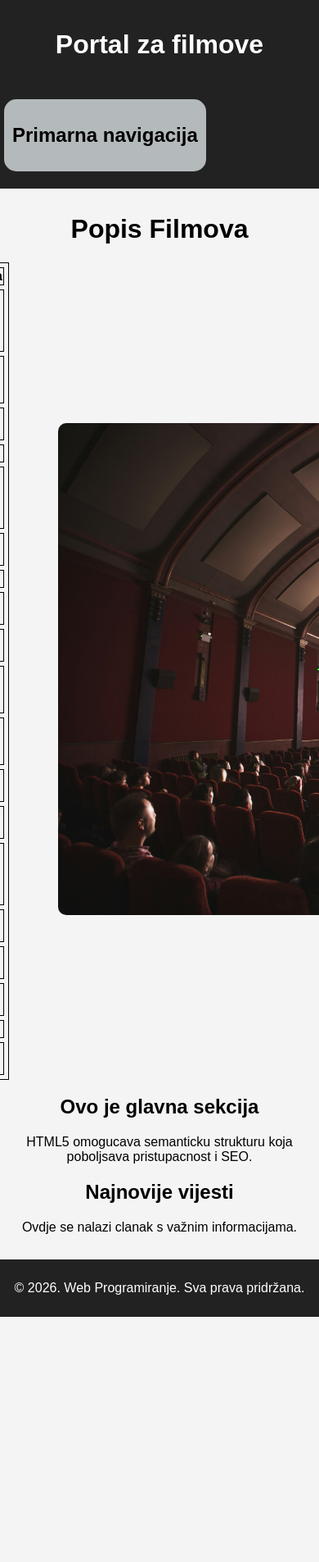
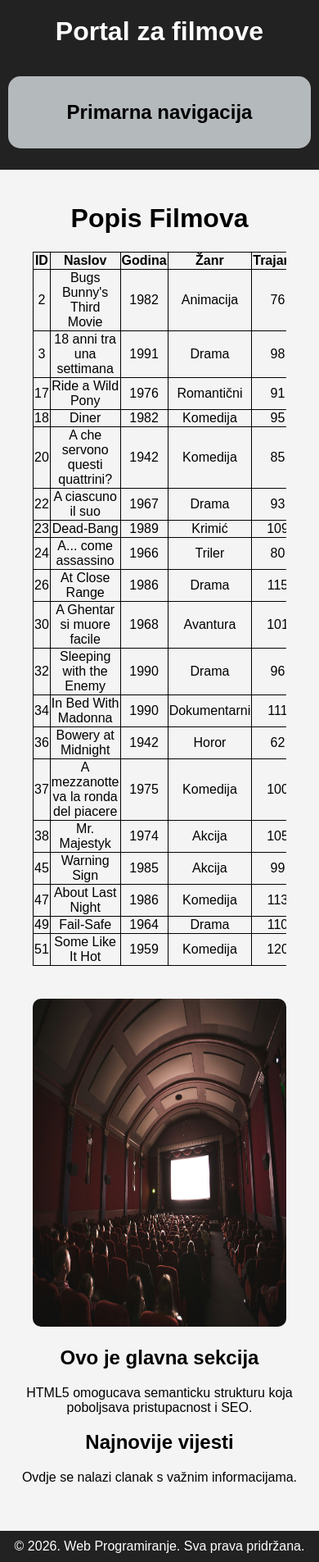
Before and after one commit to cicekl/web_programiranje-LV, a PHP site: page / in a window 390 px wide; the page is wider, and only the part inside the window is pictured. Shown: that part at 82% size. Run offline with PHP 8.4, Linux system fonts and the light colour scheme.

Commit message:
Edit files.

```diff
--- a/index.html
+++ b/index.html
@@ -17,22 +17,25 @@
 			<nav role="navigation"> <!-- dodati obilježja za ARIA-->
 				<ul>
 					<li class="dropdown">
-						<h2 id="primarna-navigacija">Primarna navigacija</h2>
+						<h2 id="primarna-navigacija" class="nav-toggle">Primarna navigacija</h2>
 						<ul class="dropdown-content"> <!-- dodati da je navigacija lijevo poravnata i da je skrivena
 							LV1: bez upotrebe javascripta -->
-							<li><a href="#">Pocetna</a></li>
-							<li><a href="#">O nama</a></li>
-							<li><a href="#">Kontakt</a></li>
+							<li><a href="index.html">Pocetna</a></li>
+							<li><a href="grafikon.html">Grafikon</a></li>
+							<li><a href="slike.html">Slike</a></li>
 						</ul>
 					</li>
 
 				</ul>
 			</nav>
 		</header>
+
+		<main>
 		<h1>Popis Filmova</h1>
 
 
 		<div class="table-img-container">
+			<div class="table-container">
 			<table>
 				<tr>
 					<th>ID</th>
@@ -63,9 +66,9 @@
 				<tr><td>49</td><td>Fail-Safe</td><td>1964</td><td>Drama</td><td>110</td><td>SAD</td><td>8.2</td></tr>
 				<tr><td>51</td><td>Some Like It Hot</td><td>1959</td><td>Komedija</td><td>120</td><td>SAD</td><td>9.1</td></tr>
 			</table>
-
+			</div>
 			<aside>
-				<img clas="img" src="/images/cinema-picture.jpg" alt="Picture of cinema" width="800" height="600">
+				<img class="img-cinema" src="/images/cinema-picture.jpg" alt="Picture of cinema" width="800" height="600">
 			</aside>
 		</div>
 
@@ -77,7 +80,7 @@
 			<h2>Najnovije vijesti</h2>
 			<p>Ovdje se nalazi clanak s važnim informacijama.</p>
 		</article>
-
+		</main>
 
 		<!--dodati odgovarajuće elemente na temelju danog zadatka: tablice, slike, tekst
 		Nepotrebno obrisati! -->
--- a/style.css
+++ b/style.css
@@ -7,11 +7,62 @@ body {
     text-align: center;
 }
 
+html, body {
+    height: 100%;
+    margin: 0;
+    padding: 0;
+    box-sizing: border-box;
+}
+
 /* Header i navigacija */
 header {
     background: #222;
     color: white;
     padding: 5px;
+}
+
+header, footer {
+    width: 100%;
+    padding: 10px 20px;
+    margin: 0;
+    box-sizing: border-box;
+}
+
+.table-img-container {
+    display: flex;
+    align-items: flex-start;
+    gap: 20px;
+    padding: 0 20px;
+    width: 100%;
+    box-sizing: border-box;
+    justify-content: flex-start;
+}
+
+.table-container {
+    overflow-x: auto;
+    width: 100%;
+}
+
+table {
+    width: 100%;
+    border-collapse: collapse;
+}
+
+main {
+    width: 100%;
+    padding: 10px 20px;
+    box-sizing: border-box;
+}
+
+header h1, footer p {
+    margin: 0;
+    text-align: center;
+}
+
+.img-cinema {
+    max-width: 100%;
+    height: auto;
+    border-radius: 10px;
 }
 
 h1 {
@@ -84,13 +135,6 @@ text-decoration: none;}
     text-decoration: none;
     color: white;
     font-weight: bold;
-}
-
-.table-img-container {
-    display: flex;
-    align-items: center;
-    justify-content: center;
-    gap: 60px;
 }
 
 table, th, td {
@@ -191,6 +235,11 @@ footer {
 
 /* Responzivnost */
 @media (max-width: 768px) {
+
+    html, body {
+        overflow-x: hidden;
+    }
+
     .data-container {
         flex-direction: column;
         align-items: center;
@@ -209,4 +258,117 @@ footer {
     .form-flex input, .form-flex button {
         width: 100%;
     }
+
+     .table-img-container {
+        flex-direction: column;
+        align-items: center;
+        justify-content: center;
+    }
+
+    .img-cinema {
+        width: 100%;
+        height: auto;
+    }
+
+    .table-img-container table {
+        width: 100%;
+        overflow-x: auto;
+    }
+
+    .table-img-container {
+        overflow-x: auto;
+    }
+
+    aside {
+        margin-top: 20px;
+    }
+
+    .img-cinema {
+        width: 500px;
+        height: 400px;
+    }
+
+    nav ul {
+        display: flex;
+        flex-direction: column;
+        align-items: center;
+    }
+
+    .dropdown {
+        width: 100%;
+        text-align: center;
+    }
+
+    .dropdown-content {
+        position: static;
+        width: 100%;
+    }
+
+    .dropdown-content li {
+        text-align: center;
+    }
+
+     .dropdown-content {
+        display: none;
+    }
+
+    .dropdown:focus-within .dropdown-content {
+        display: block;
+    }
+
+    .nav-toggle {
+        cursor: pointer;
+    }
+
+    .nav-toggle:focus {
+        outline: none;
+    }
+
+    .dropdown-content li a {
+        display: block;
+        padding: 12px 16px;
+    }
+
 }
+
+@media (min-width: 920px) and (max-width: 1024px) {
+    .table-img-container {
+        flex-direction: column;
+        align-items: center;
+        gap: 40px;
+    }
+
+    .img-cinema {
+        width: 600px;
+        height: 450px;
+    }
+
+    nav ul {
+        display: flex;
+        flex-direction: row;
+        justify-content: center;
+        gap: 20px;
+    }
+
+    .dropdown {
+        width: auto;
+        text-align: center;
+    }
+
+    .dropdown-content {
+        position: absolute;
+        display: none;
+        min-width: 160px;
+        background-color: #222;
+        z-index: 1;
+        border-radius: 10px;
+    }
+
+    .dropdown:hover .dropdown-content {
+        display: block;
+    }
+
+    .dropdown-content li {
+        text-align: left;
+    }
+}
```
Also changed, not shown: grafikon.html (+30 -0 lines), grafikon_style.css (added, +97 -0 lines), style_slike.css (+33 -0 lines).
